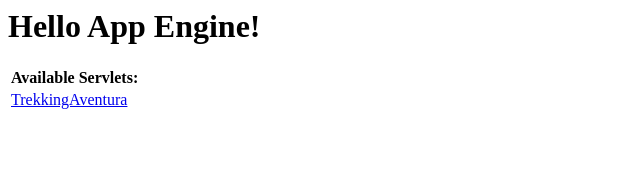
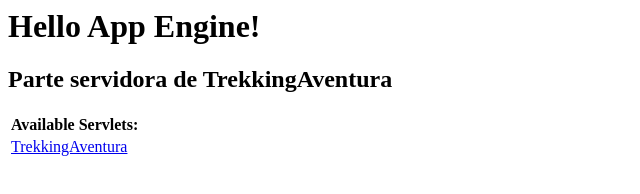
Before and after one commit to kuixon/PFM-TrekkingAventura-Server, a plain HTML site: page TrekkingAventura/war/index.html in a window 1280 px wide. Shown: the whole page, without its empty margins (0-640 px from the left). Drawn offline with Linux system fonts and the light colour scheme.

Commit message:
Se configura el entorno de trabajo para la parte servidora.

```diff
--- a/TrekkingAventura/war/index.html
+++ b/TrekkingAventura/war/index.html
@@ -14,7 +14,7 @@
 
   <body>
     <h1>Hello App Engine!</h1>
-
+	<h2>Parte servidora de TrekkingAventura</h2>
     <table>
       <tr>
         <td colspan="2" style="font-weight:bold;">Available Servlets:</td>
```
Also changed, not shown: 1 other file.
